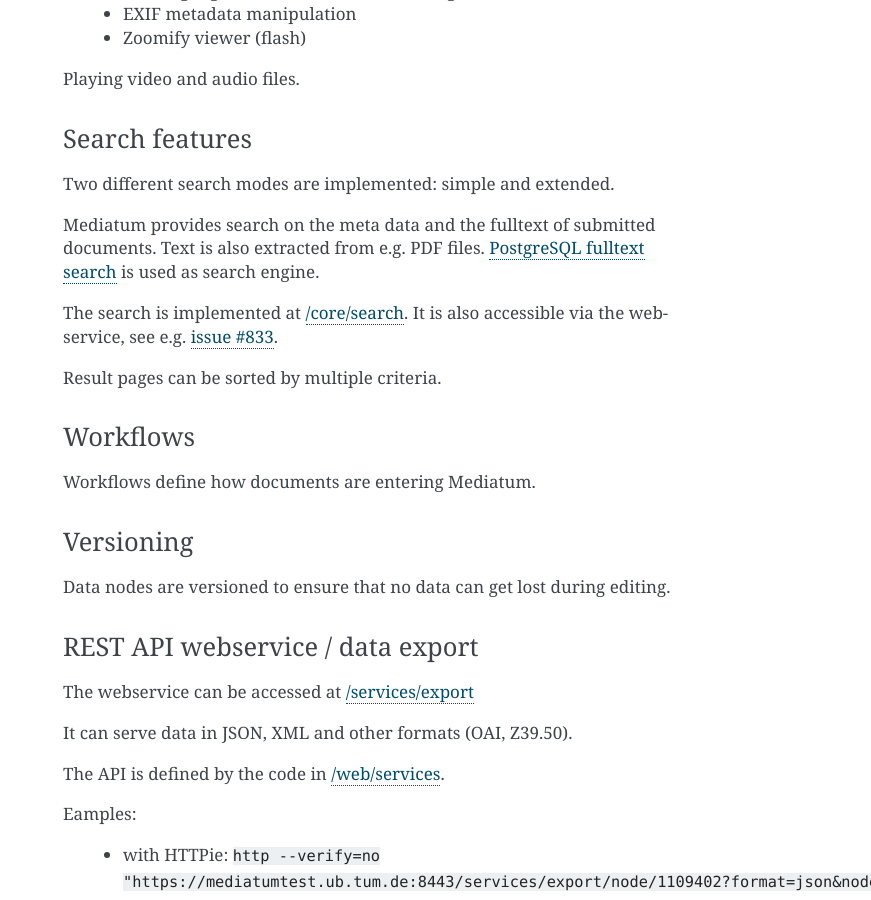
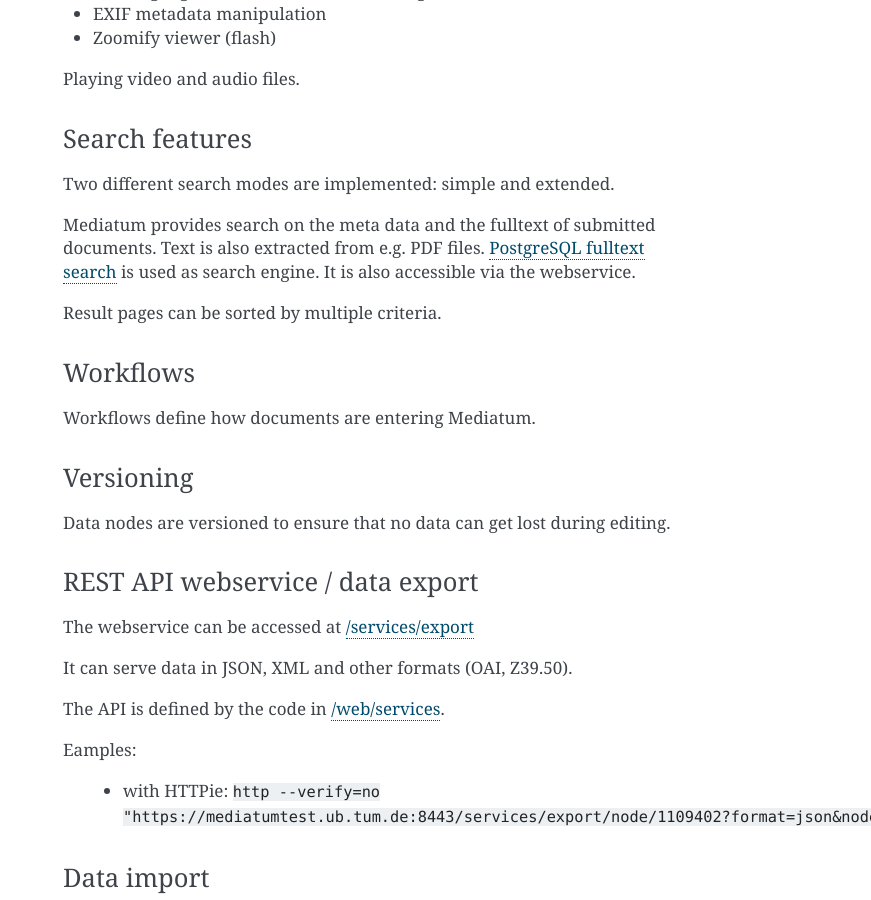
Before and after one commit to mediatum/mediatum-docs-en, a Sphinx documentation site: the page built from docs/source/introduction.rst, in a window 1280 px wide and 900 px high, scrolled down 2024 px. Shown: the whole window, without its empty margins (409-1280 px from the left). Built offline with Sphinx 7.4.7, drawn with Linux system fonts in a browser that asks for light colours; pages that are not in the unit, such as notebooks, are missing from menus.

Commit message:
introduction.rst: remove implementation details, formatting

```diff
--- a/docs/source/introduction.rst
+++ b/docs/source/introduction.rst
@@ -74,10 +74,10 @@
 
 Different file formats can be uploaded and displayed:
 
-  * PDF documents
-  * Image files (JPEG, TIFF)
-  * Video files (MP4)
-  * Audio files (MP3)
+* PDF documents
+* Image files (JPEG, TIFF)
+* Video files (MP4)
+* Audio files (MP3)
 
 Are we doing any kind of file format validation?
 
@@ -86,10 +86,11 @@
 
 Images:
 
- * Browsing thumbnails
- * Viewing high-resolution versions of images
- * EXIF metadata manipulation
- * Zoomify viewer (flash)
+* Browsing thumbnails
+* Viewing high-resolution versions of images
+* EXIF metadata manipulation
+* Zoomify viewer (flash)
+
 
 Playing video and audio files.
 
@@ -102,9 +103,7 @@
 Mediatum provides search on the meta data and the fulltext of submitted documents.
 Text is also extracted from e.g. PDF files.
 `PostgreSQL fulltext search <https://www.postgresql.org/docs/current/static/textsearch.html>`_ is used as search engine.
-
-The search is implemented at `/core/search <https://github.com/mediatum/mediatum/tree/postgres/core/search>`_.
-It is also accessible via the webservice, see e.g. `issue #833 <https://mediatumdev.ub.tum.de/issues/833>`_.
+It is also accessible via the webservice.
 
 Result pages can be sorted by multiple criteria.
 
```
